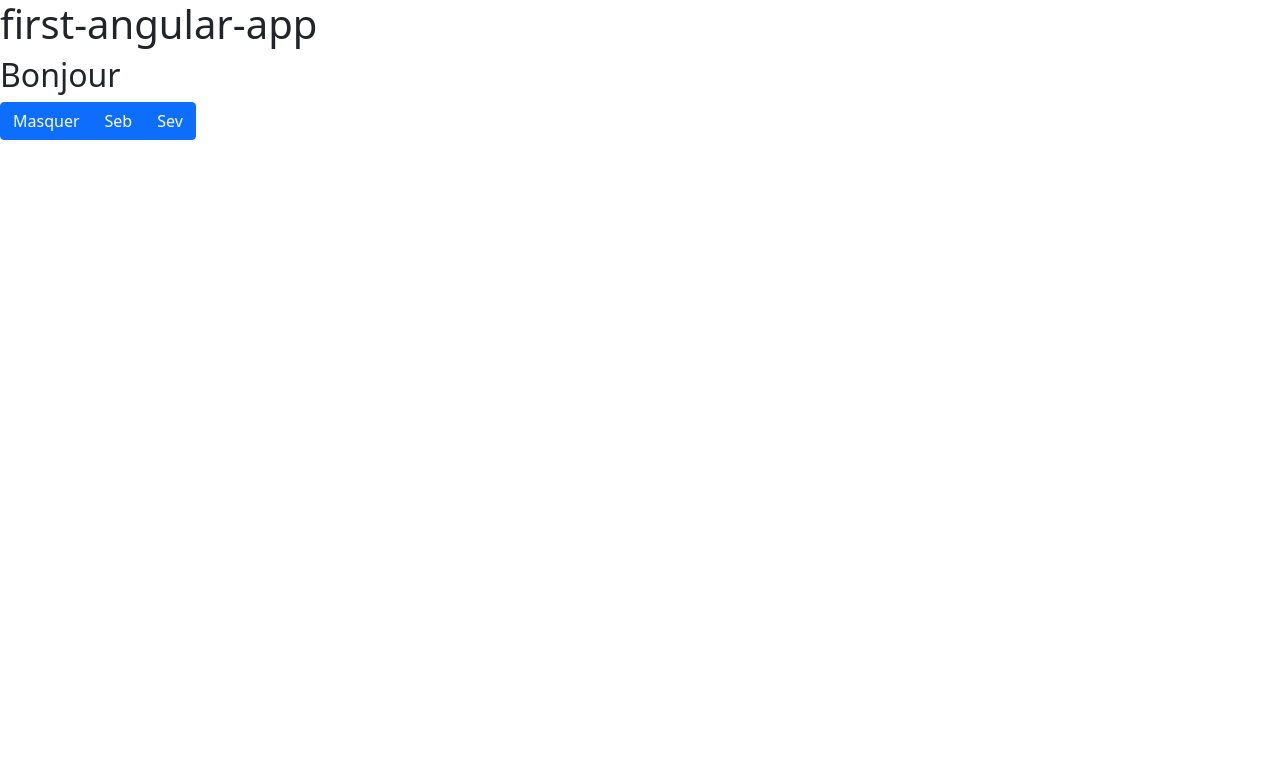
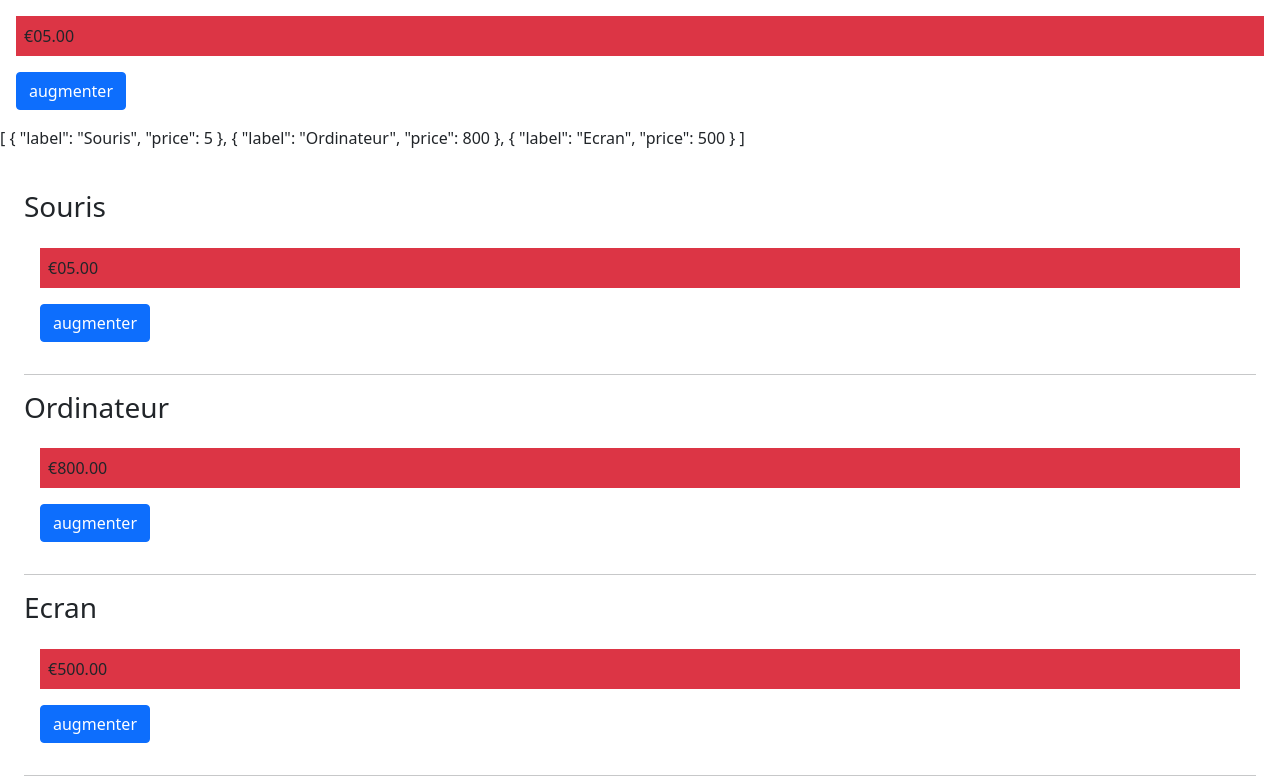
Before and after one commit to smaloron/first-angular-app, an Angular app: page / in a window 1280 px wide. Shown: the top 782 px of the page. Built offline with nearby package versions, Linux system fonts and the light colour scheme.

Commit message:
liaison bidirectionnelle entre deux composants

```diff
--- a/src/app/app.component.html
+++ b/src/app/app.component.html
@@ -1,11 +1,11 @@
-<h1 [hidden]="isHidden"> {{ title }} </h1>
-<h2>Bonjour {{ name }}</h2>
+<app-price [(amount)]="price"></app-price>
 
+<p>{{ catalog | json }}</p>
 
-<div class="btn-group">
-<button class="btn btn-primary" (click)="buttonClick($event)">
-  {{ isHidden?'Afficher':'Masquer' }}
-</button>
-<button class="btn btn-primary" (click)="setName('Seb')">Seb</button>
-<button class="btn btn-primary" (click)="setName('Sev')">Sev</button>
+<div class="p-4">
+  <div *ngFor="let item of catalog" class="mb-3">
+    <h3>{{ item.label }}</h3>
+    <app-price [(amount)]="item.price"></app-price>
+    <hr>
+  </div>
 </div>
--- a/src/app/app.component.ts
+++ b/src/app/app.component.ts
@@ -6,25 +6,12 @@ import { Component } from '@angular/core';
   styleUrls: ['./app.component.css']
 })
 export class AppComponent {
-  title = 'first-angular-app';
-  a = 5;
-  b = 2;
-  isHidden = false;
-  name: string;
+  price = 5;
 
-  personList: string[] = [];
-  // personList: Array<string> = []
-
-  buttonClick(event: Event): void {
-    this.isHidden = !this.isHidden;
-    console.log(event);
-  }
-
-  setName(name: string): void {
-    this.name = name;
-    this.personList.push(name);
-    console.log(this.personList);
-  }
-
+  catalog = [
+    { label: 'Souris', price: 5 },
+    { label: 'Ordinateur', price: 800 },
+    { label: 'Ecran', price: 500 },
+  ]
 
 }
--- a/src/app/app.module.ts
+++ b/src/app/app.module.ts
@@ -2,10 +2,12 @@ import { BrowserModule } from '@angular/platform-browser';
 import { NgModule } from '@angular/core';
 
 import { AppComponent } from './app.component';
+import { PriceComponent } from './price/price.component';
 
 @NgModule({
   declarations: [
-    AppComponent
+    AppComponent,
+    PriceComponent
   ],
   imports: [
     BrowserModule
--- /dev/null
+++ b/src/app/price/price.component.html
@@ -0,0 +1,7 @@
+<div class="p-3">
+    <p class="p-2 bg-danger">
+        {{ amount | currency: 'EUR':true:'2.2-2' }}
+    </p>
+    <button class="btn btn-primary"
+    (click)="onIncrease()">augmenter</button>
+</div>
--- /dev/null
+++ b/src/app/price/price.component.ts
@@ -0,0 +1,23 @@
+import { Component, Input, OnInit, Output, EventEmitter } from '@angular/core';
+
+@Component({
+  selector: 'app-price',
+  templateUrl: './price.component.html',
+  styleUrls: ['./price.component.css']
+})
+export class PriceComponent implements OnInit {
+
+  @Input() amount: number = 0;
+  @Output() amountChange = new EventEmitter<number>();
+
+  constructor() { }
+
+  ngOnInit(): void {
+  }
+
+  onIncrease() {
+    this.amount *= 1.1;
+    this.amountChange.emit(this.amount);
+  }
+
+}
```
Also changed, not shown: src/app/price/price.component.css (added), 1 other file (tests, documents, lock files or other folders).
